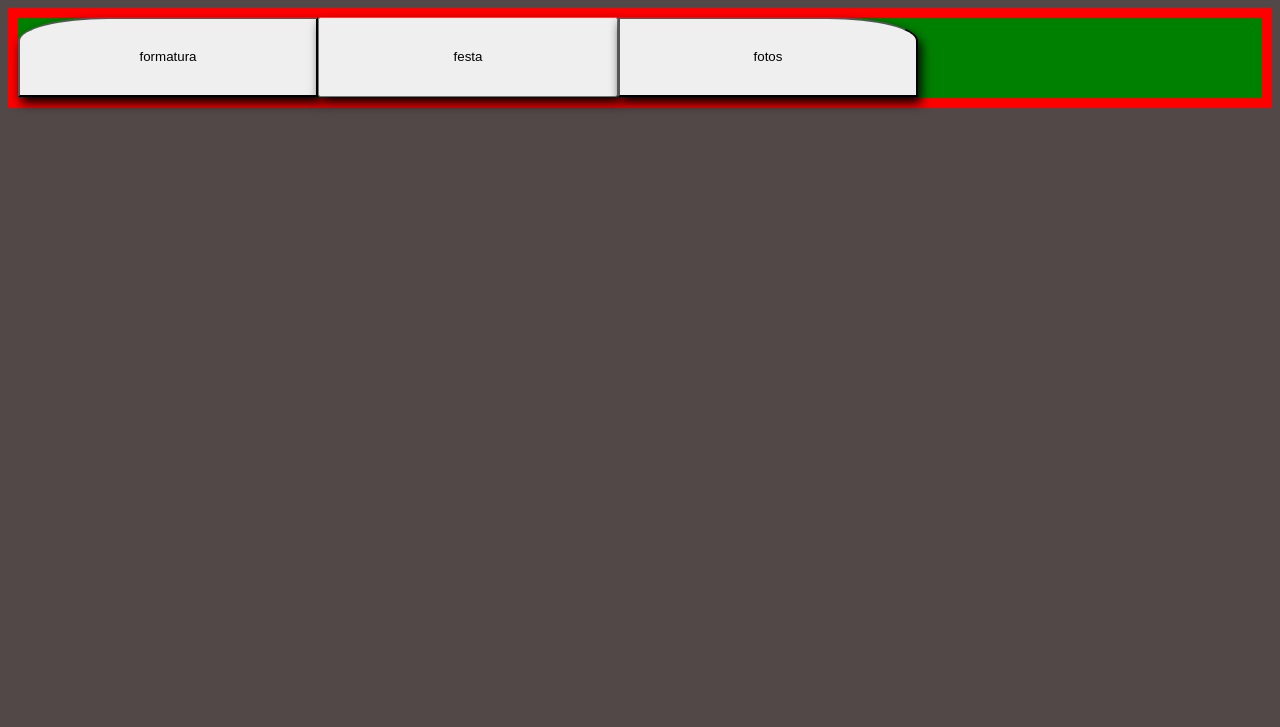
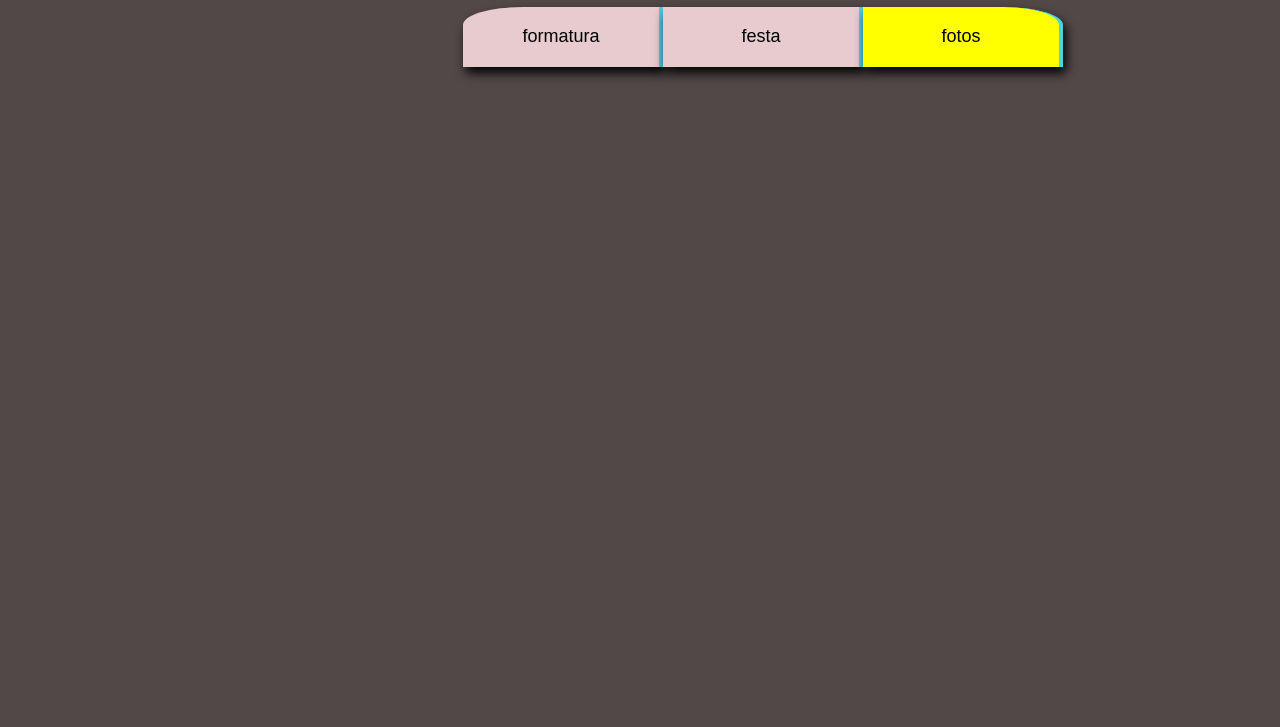
Before and after one commit to Vitoriarochacardoso/menu, a plain HTML site: page index.html in a window 1280 px wide. Shown: the part 73-800 px from the top of the page. Drawn offline with Linux system fonts and the light colour scheme.

Commit message:
Update style.css

```diff
--- a/style.css
+++ b/style.css
@@ -5,10 +5,12 @@ body{
     background-color: var(--cor_fundo);
 }
 :root{
-    --cor_botao_clicado:red;
-    --cor_botao_n_clicado: yellow;
+    --cor_botao_clicado:rgb(76, 211, 221);
+    --cor_botao_n_clicado: rgb(37, 219, 143);
     --cor_fundo: rgb(83, 72, 72);
-    --cor_titulo:pink;
+    --cor_titulo:rgb(241, 148, 163);
+    --cor_botao_fundo: rgb(231, 203, 207);
+
 }
 h1{
     color: var(--cor_titulo);
@@ -19,14 +21,24 @@ h1{
     text-align: center;
     display: flex;
     flex-direction: row;
-    border: 10px solid red;
-    background-color: green;
+    border-radius: 00%;
+    margin-left: 36%;
 
 }
 .botao{
-    height: 80px;
-    width: 300px;
+    height: 60px;
+    width: 200px;
     box-shadow: 3px 6px 11px;
+    background-color:var(--cor_botao_fundo) ;
+    display: flex;
+    justify-content: center;
+    padding: lem;
+    font-size: 18px;
+    align-items: center;
+    border-bottom: 4 px solid var(--cor_botao_fundo);
+    border-left: 4 px solid var(--cor_botao_clicado);
+    border-right: 4px solid var(--cor_botao_clicado);
+    border-top: none;
 
 }
 .botao:first-child{
@@ -40,3 +52,6 @@ h1{
         display: flex;
     }
 }
+.acionado{
+    background-color: yellow;
+}
```
